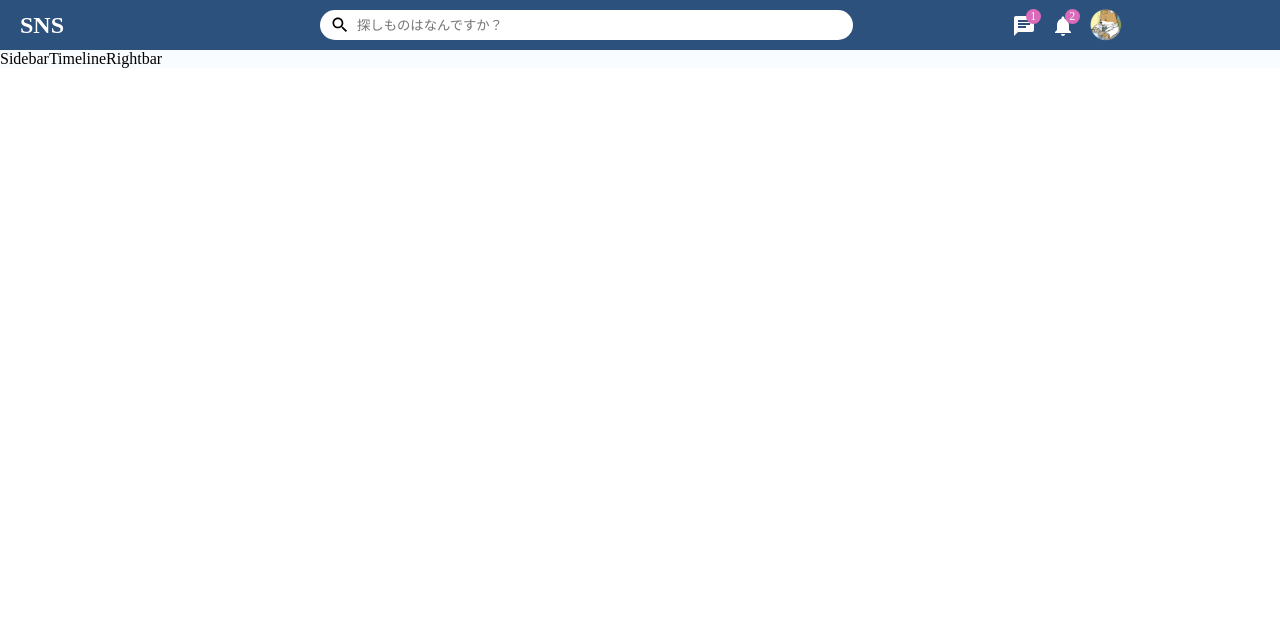
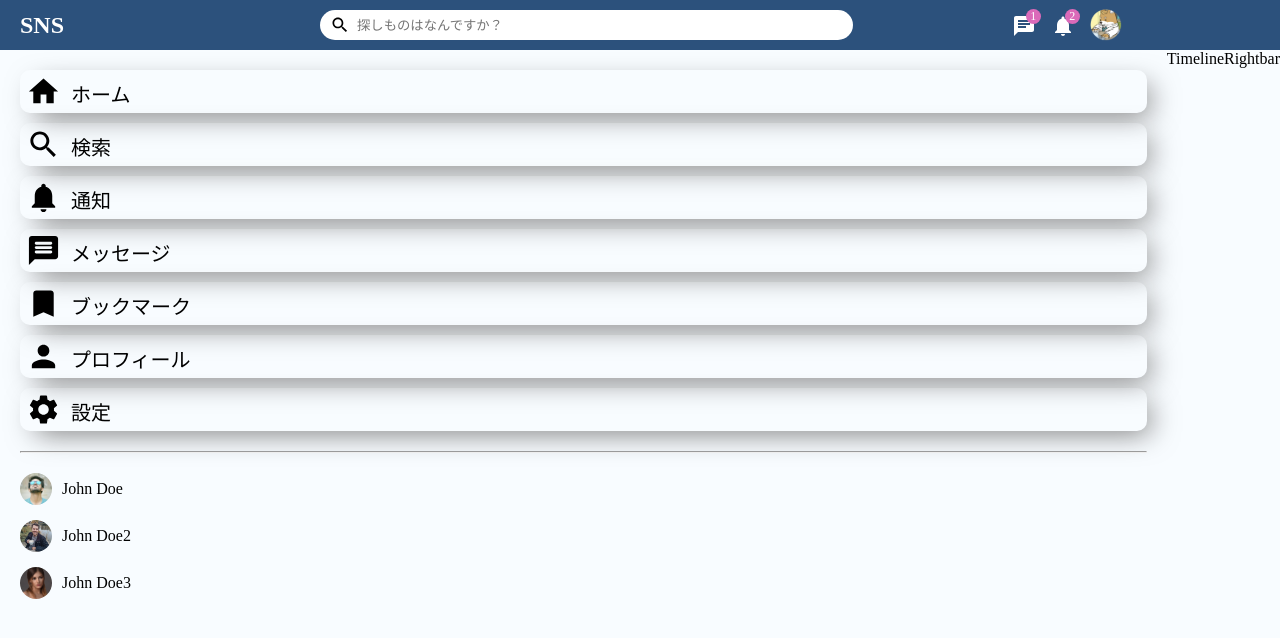
Before and after one commit to jintosy/snsapp, a React (Create React App) app in the folder frontend/: page / in a window 1280 px wide. Shown: the top 638 px of the page. Built offline with nearby package versions, Linux system fonts and the light colour scheme.

Commit message:
add:サイドバーコンポーネントの雛形作成

```diff
--- a/frontend/src/components/sidebar/Sidebar.css
+++ b/frontend/src/components/sidebar/Sidebar.css
@@ -0,0 +1,64 @@
+.sidebar {
+  flex: 2.5;
+  height: 100vh;
+}
+
+.sidebarWrapper {
+  padding: 20px;
+}
+
+.sidebarList {
+  padding: 0;
+  margin: 0;
+  list-style: none;
+}
+
+.sidebarListItem {
+  display: flex;
+  align-items: center;
+  margin-bottom: 10px;
+  padding: 4px 6px;
+  cursor: pointer;
+  box-shadow: 9px 9px 29px -7px #777777;
+  border-radius: 10px;
+}
+
+.sidebarListItem:hover {
+  box-shadow: none;
+  transform: translateY(5px);
+  transition: all 0.3s;
+}
+
+.sidebarIcon {
+  font-size: 35px !important;
+  margin-right: 10px;
+}
+
+.sidebarListItemText {
+  font-size: 20px;
+  padding-top: 3px;
+}
+
+.sidebarHr {
+  margin: 20px 0;
+}
+
+.sidebarFriendImg {
+  width: 32px;
+  height: 32px;
+  object-fit: cover;
+  border-radius: 50%;
+  margin-right: 10px;
+}
+
+.sidebarFriendList {
+  padding: 0;
+  margin: 0;
+  list-style: none;
+}
+
+.sidebarFriend {
+  display: flex;
+  align-items: center;
+  margin-bottom: 15px;
+}
--- a/frontend/src/components/sidebar/Sidebar.jsx
+++ b/frontend/src/components/sidebar/Sidebar.jsx
@@ -1,7 +1,66 @@
+import { Bookmark, Home, MessageRounded, Notifications, Person, Search, Settings } from '@mui/icons-material'
 import React from 'react'
+import "./Sidebar.css";
 
 export default function Sidebar() {
   return (
-    <div>Sidebar</div>
+    <div className="sidebar">
+      <div className="sidebarWrapper">
+        <ul className="sidebarList">
+          <li className="sidebarListItem">
+            <Home className="sidebarIcon" />
+            <span className="sidebarListItemText">ホーム</span>
+          </li>
+          <li className="sidebarListItem">
+            <Search className="sidebarIcon" />
+            <span className="sidebarListItemText">検索</span>
+          </li>
+          <li className="sidebarListItem">
+            <Notifications className="sidebarIcon" />
+            <span className="sidebarListItemText">通知</span>
+          </li>
+          <li className="sidebarListItem">
+            <MessageRounded className="sidebarIcon" />
+            <span className="sidebarListItemText">メッセージ</span>
+          </li>
+          <li className="sidebarListItem">
+            <Bookmark className="sidebarIcon" />
+            <span className="sidebarListItemText">ブックマーク</span>
+          </li>
+          <li className="sidebarListItem">
+            <Person className="sidebarIcon" />
+            <span className="sidebarListItemText">プロフィール</span>
+          </li>
+          <li className="sidebarListItem">
+            <Settings className="sidebarIcon" />
+            <span className="sidebarListItemText">設定</span>
+          </li>
+        </ul>
+        <hr className="sidebarHr" />
+        <ul className="sidebarFriendList">
+          <li className="sidebarFriend">
+            <img
+              src="/assets/person/2.jpeg"
+              alt=""
+              className="sidebarFriendImg" />
+            <span className="sidebarFriendName">John Doe</span>
+          </li>
+          <li className="sidebarFriend">
+            <img
+              src="/assets/person/3.jpeg"
+              alt=""
+              className="sidebarFriendImg" />
+            <span className="sidebarFriendName">John Doe2</span>
+          </li>
+          <li className="sidebarFriend">
+            <img
+              src="/assets/person/4.jpeg"
+              alt=""
+              className="sidebarFriendImg" />
+            <span className="sidebarFriendName">John Doe3</span>
+          </li>
+        </ul>
+      </div>
+    </div>
   )
 }
```
